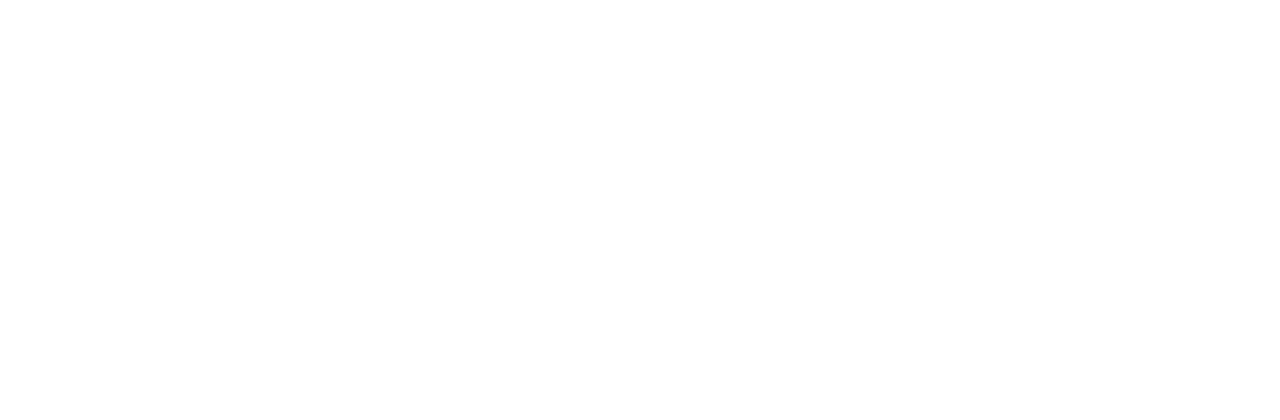
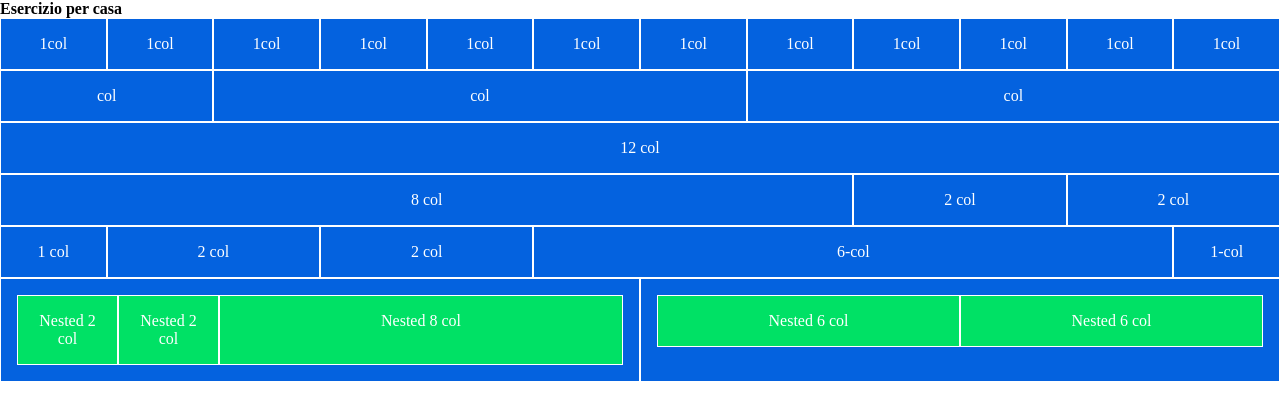
Before and after one commit to albertotaddeucci/html-css-12bool, a plain HTML site: page index.html in a window 1280 px wide. Drawn offline with Linux system fonts and the light colour scheme.

Commit message:
prime 6 row

```diff
--- a/css/12bool.css
+++ b/css/12bool.css
@@ -8,7 +8,7 @@
 /* TEST */
 
 .test * {
-    border: dashed 1px gray;
+    border: dashed 1px black;
     background-color: rgba(0, 0, 255, 0.2);
     /* test */
 }
@@ -23,6 +23,17 @@
     display: flex;
     flex-direction: row;
     flex-wrap: wrap;
+}
+
+/* TEXT MODIFIERS */
+.text-center{
+    text-align: center;
+}
+
+
+/* FLEX MODIFIERS */
+.justify-center{
+    justify-content: center;
 }
 
 
--- a/css/style.css
+++ b/css/style.css
@@ -0,0 +1,11 @@
+
+[class*="col-"]{
+    border: 1px solid white;
+    padding: 1em;
+    background-color: #0462df;
+    color: white;
+}
+
+.bg-green{
+    background-color: #00e165;
+}
--- a/index.html
+++ b/index.html
@@ -12,7 +12,56 @@
     <link rel="stylesheet" href="css/style.css">
 </head>
 <body>
-
+    <strong>Esercizio per casa</strong>
+    <div class="row text-center">
+       <div class="col-1">1col</div>
+       <div class="col-1">1col</div>
+       <div class="col-1">1col</div>
+       <div class="col-1">1col</div>
+       <div class="col-1">1col</div>
+       <div class="col-1">1col</div>
+       <div class="col-1">1col</div>
+       <div class="col-1">1col</div>
+       <div class="col-1">1col</div>
+       <div class="col-1">1col</div>
+       <div class="col-1">1col</div>
+       <div class="col-1">1col</div>
+    </div>
+    <div class="row text-center">
+        <div class="col-2">col</div>
+        <div class="col-5">col</div>
+        <div class="col-5">col</div>
+    </div>
+    <div class="row text-center">
+        <div class="col-12">12 col</div>
+    </div>
+    <div class="row text-center">
+        <div class="col-8">8 col</div>
+        <div class="col-2">2 col</div>
+        <div class="col-2">2 col</div>
+    </div>
+    <div class="row text-center">
+        <div class="col-1">1 col</div>
+        <div class="col-2">2 col</div>
+        <div class="col-2">2 col</div>
+        <div class="col-6">6-col</div>
+        <div class="col-1">1-col</div>
+    </div>
+    <div class="row text-center">
+        <div class="col-6">
+            <div class="row">
+                <div class="col-2 bg-green">Nested 2 col</div>
+                <div class="col-2 bg-green">Nested 2 col</div>
+                <div class="col-8 bg-green">Nested 8 col</div>
+            </div>
+        </div>
+        <div class="col-6">
+            <div class="row">
+                <div class="col-6 bg-green">Nested 6 col</div>
+                <div class="col-6 bg-green">Nested 6 col</div>
+            </div>
+        </div>
+    </div>
 
 </body>
 </html>
```
